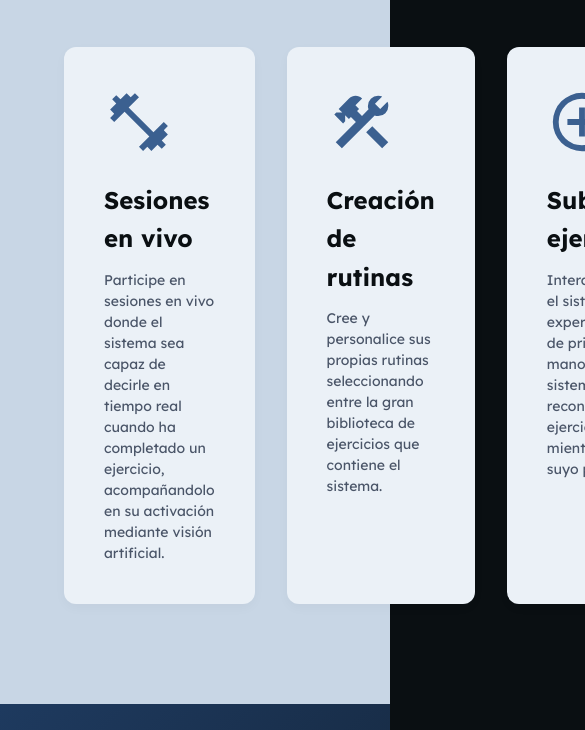
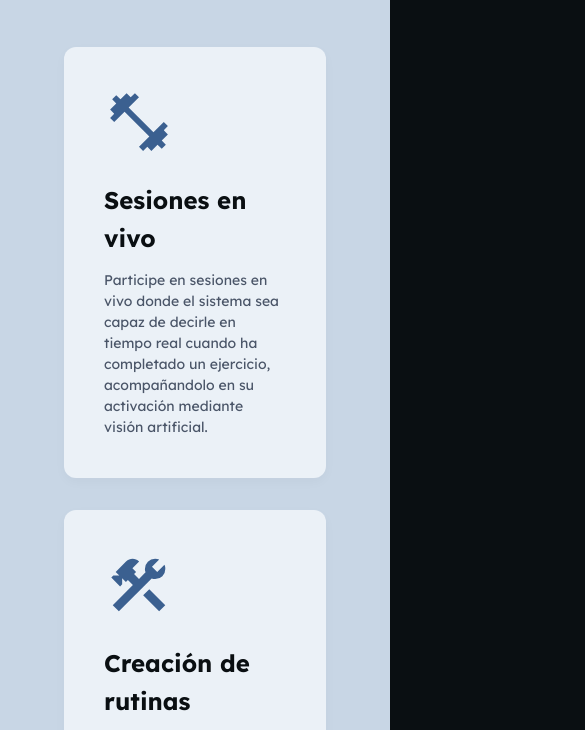
Before and after one commit to Sam220903/kinetic, a website: page index.html in a window 390 px wide. Shown: the part 1239-1969 px from the top of the page, 585 px wide, since content can reach past the window. Drawn offline with Linux system fonts and the light colour scheme.

Commit message:
FIX: Correct typo in grid-template property for modules grid in CSS

```diff
--- a/src/assets/css/index.css
+++ b/src/assets/css/index.css
@@ -430,6 +430,6 @@ footer {
     .hero h1 { font-size: 48px; }
     .hero-actions { justify-content: center; }
     .hero-visual { display: none; }
-    .modules-grid { grid-template-cols: 1fr; }
+    .modules-grid { grid-template-columns: 1fr; }
     .workflow { flex-direction: column; }
 }
```
